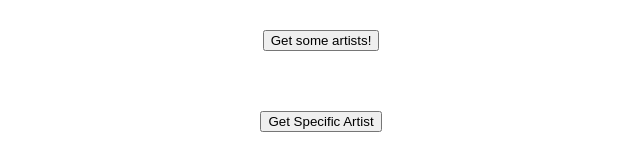
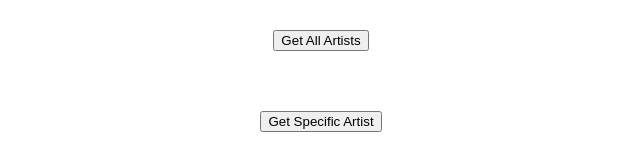
Before and after one commit to terranadams/GraphQL-Music, a React (Create React App) app in the folder client-side/: page / in a window 1280 px wide. Shown: the top 160 px of the page, without its empty margins (319-959 px from the left). Built offline with nearby package versions, Linux system fonts and the light colour scheme.

Commit message:
figuring out specific querying issue

```diff
--- a/client-side/src/App.js
+++ b/client-side/src/App.js
@@ -1,5 +1,5 @@
 import { useState } from "react";
-import GetQueryButton from "./components/GetQueryButton";
+import GetAllArtistsButton from "./components/GetAllArtistsButton";
 import { GET_ALL_ARTISTS } from "./queries/queries";
 import {
   ApolloClient,
@@ -16,7 +16,7 @@ function App() {
 
   return (
     <div className="buttonBox">
-      <GetQueryButton />
+      <GetAllArtistsButton />
       <GetSpecificArtistButton />
     </div>
   );
--- a/client-side/src/components/GetQueryButton.js
+++ b/client-side/src/components/GetAllArtistsButton.js
@@ -6,8 +6,8 @@ const GetQueryButton = () => {
 
   const [getAllArtists, { loading, data }] = useLazyQuery(GET_ALL_ARTISTS);
 
-  if (loading) console.log("Loading...");
-  if (data) console.log(data)
+  // if (loading) console.log("Loading...");
+  if (data) console.log('Get ALL artists: ',data)
 
   const handleGet = () => {
     getAllArtists()
@@ -32,7 +32,7 @@ const GetQueryButton = () => {
     //   .then((result) => console.log(result));
   };
   return (
-    <button className="button" onClick={handleGet}>Get some artists!</button>
+    <button className="button" onClick={handleGet}>Get All Artists</button>
   )
 }
 
--- a/client-side/src/components/GetSpecificArtistButton.js
+++ b/client-side/src/components/GetSpecificArtistButton.js
@@ -8,7 +8,7 @@ const GetSpecificArtistButton = () => {
     variables: {id: 3}
   })
 
-  if (data) console.log(data)
+  if (data) console.log('Get SPECIFIC artist: ',data)
 
   const handleSubmit = (e) => {
     e.preventDefault()
```
